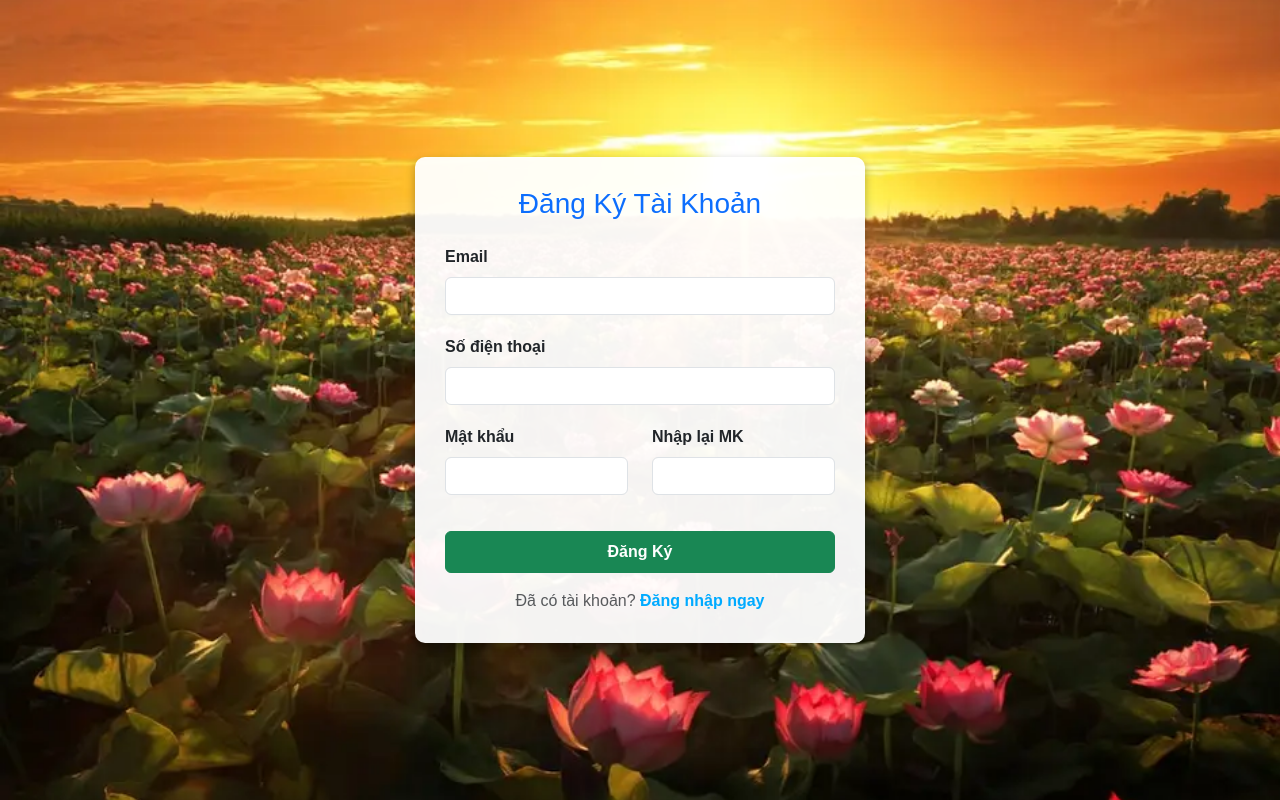
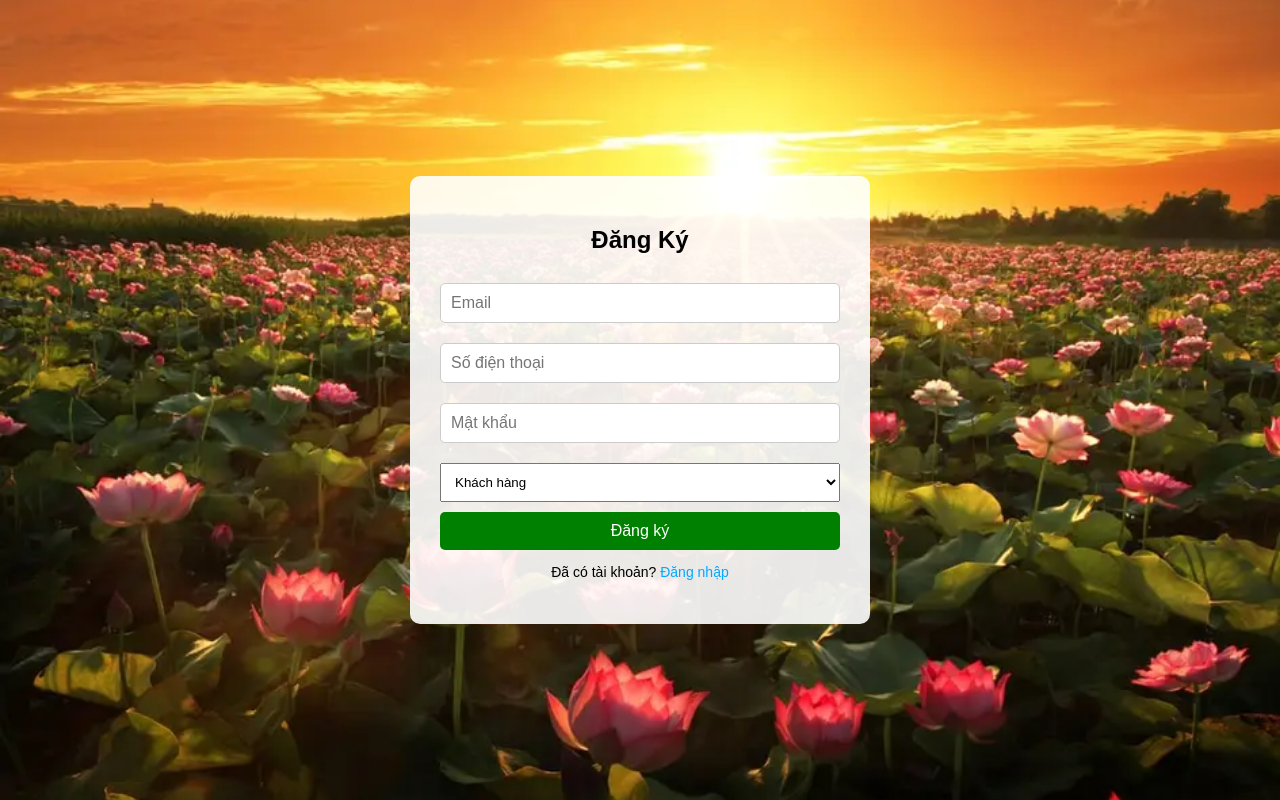
Before and after one commit to QuocViet0506/DoAnChuyenNganhCNTT, a PHP site: page /register.php in a window 1280 px wide. Run offline with PHP 8.4, Linux system fonts and the light colour scheme.

Commit message:
Update2911

```diff
--- a/register.php
+++ b/register.php
@@ -1,5 +1,6 @@
 <?php
 session_start();
+// ĐƯỜNG DẪN MỚI
 require_once 'config/db.php';
 require_once 'models/User.php';
 
@@ -8,133 +9,85 @@ if (isset($_SESSION['user_id'])) {
     exit();
 }
 
-// Tạo CSRF token
-if (empty($_SESSION['csrf_token'])) {
-    $_SESSION['csrf_token'] = bin2hex(random_bytes(24));
-}
+$error = '';
+if ($_SERVER['REQUEST_METHOD'] === 'POST') {
+    $email = $_POST['email'];
+    $password = $_POST['password'];
+    $phone = $_POST['phone'];
+    $role = $_POST['role'];
 
-$errors = [];
-$old = ['email' => '', 'phone' => ''];
-
-if ($_SERVER['REQUEST_METHOD'] === 'POST') {
-    // Check CSRF
-    if (empty($_POST['csrf_token']) || !hash_equals($_SESSION['csrf_token'], $_POST['csrf_token'])) {
-        $errors[] = 'Lỗi bảo mật. Vui lòng thử lại.';
-    }
-
-    $email = trim($_POST['email'] ?? '');
-    $password = $_POST['password'] ?? '';
-    $password_confirm = $_POST['password_confirm'] ?? '';
-    $phone = trim($_POST['phone'] ?? '');
-
-    $old['email'] = $email;
-    $old['phone'] = $phone;
-
-    // Validate cơ bản
-    if (empty($email) || empty($password) || empty($phone)) {
-        $errors[] = 'Vui lòng điền đầy đủ thông tin.';
-    } elseif (!filter_var($email, FILTER_VALIDATE_EMAIL)) {
-        $errors[] = 'Email không hợp lệ.';
-    } elseif (mb_strlen($password) < 6) {
-        $errors[] = 'Mật khẩu phải từ 6 ký tự trở lên.';
-    } elseif ($password !== $password_confirm) {
-        $errors[] = 'Mật khẩu xác nhận không khớp.';
+    if (User::emailExists($pdo, $email)) {
+        $error = "Email đã tồn tại!";
     } else {
-        // Kiểm tra email trùng lặp qua Model
-        if (User::emailExists($pdo, $email)) {
-            $errors[] = 'Email này đã được sử dụng.';
+        if (User::register($pdo, $email, $password, $phone, $role)) {
+            header("Location: login.php"); // Chuyển sang file login ngay bên cạnh
+            exit();
         } else {
-            // Đăng ký qua Model
-            if (User::register($pdo, $email, $password, $phone, 'customer')) {
-                $_SESSION['success_message'] = "Đăng ký thành công! Bạn có thể đăng nhập ngay.";
-                // Reset token
-                unset($_SESSION['csrf_token']);
-                header('Location: login.php');
-                exit();
-            } else {
-                $errors[] = 'Lỗi hệ thống, vui lòng thử lại sau.';
-            }
+            $error = "Đăng ký thất bại!";
         }
     }
 }
 ?>
+
 <!DOCTYPE html>
 <html lang="vi">
 
 <head>
     <meta charset="UTF-8">
-    <title>Đăng Ký - Đồng Tháp Tour</title>
-    <link href="https://cdn.jsdelivr.net/npm/bootstrap@5.3.0/dist/css/bootstrap.min.css" rel="stylesheet">
+    <title>Đăng Ký</title>
     <link rel="stylesheet" href="assets/css/style.css">
     <style>
     body {
         background: url('assets/images/background.jpg') no-repeat center center fixed;
         background-size: cover;
-        min-height: 100vh;
         display: flex;
         align-items: center;
         justify-content: center;
+        height: 100vh;
     }
 
-    .register-container {
-        background: rgba(255, 255, 255, 0.95);
+    .register-box {
+        background: rgba(255, 255, 255, 0.9);
         padding: 30px;
         border-radius: 10px;
+        width: 400px;
+        text-align: center;
+    }
+
+    input,
+    select {
         width: 100%;
-        max-width: 450px;
-        margin: 20px;
-        box-shadow: 0 4px 10px rgba(0, 0, 0, 0.3);
+        padding: 10px;
+        margin: 10px 0;
+        box-sizing: border-box;
+    }
+
+    button {
+        width: 100%;
+        padding: 10px;
+        background: green;
+        color: white;
+        border: none;
+        cursor: pointer;
     }
     </style>
 </head>
 
 <body>
-    <div class="register-container">
-        <h3 class="text-center text-primary mb-4">Đăng Ký Tài Khoản</h3>
-
-        <?php if (!empty($errors)): ?>
-        <div class="alert alert-danger">
-            <ul class="mb-0 ps-3">
-                <?php foreach ($errors as $e): ?>
-                <li><?php echo htmlspecialchars($e); ?></li>
-                <?php endforeach; ?>
-            </ul>
-        </div>
-        <?php endif; ?>
-
+    <div class="register-box">
+        <h2>Đăng Ký</h2>
+        <?php if ($error) echo "<p style='color:red'>$error</p>"; ?>
         <form method="POST">
-            <input type="hidden" name="csrf_token" value="<?php echo htmlspecialchars($_SESSION['csrf_token']); ?>">
-
-            <div class="mb-3">
-                <label class="form-label fw-bold">Email</label>
-                <input type="email" name="email" class="form-control" required
-                    value="<?php echo htmlspecialchars($old['email']); ?>">
-            </div>
-
-            <div class="mb-3">
-                <label class="form-label fw-bold">Số điện thoại</label>
-                <input type="text" name="phone" class="form-control" required
-                    value="<?php echo htmlspecialchars($old['phone']); ?>">
-            </div>
-
-            <div class="row">
-                <div class="col-md-6 mb-3">
-                    <label class="form-label fw-bold">Mật khẩu</label>
-                    <input type="password" name="password" class="form-control" required>
-                </div>
-                <div class="col-md-6 mb-3">
-                    <label class="form-label fw-bold">Nhập lại MK</label>
-                    <input type="password" name="password_confirm" class="form-control" required>
-                </div>
-            </div>
-
-            <button type="submit" class="btn btn-success w-100 py-2 fw-bold">Đăng Ký</button>
+            <input type="email" name="email" placeholder="Email" required>
+            <input type="text" name="phone" placeholder="Số điện thoại" required>
+            <input type="password" name="password" placeholder="Mật khẩu" required>
+            <select name="role">
+                <option value="customer">Khách hàng</option>
+                <option value="guide">Hướng dẫn viên</option>
+            </select>
+            <button type="submit">Đăng ký</button>
         </form>
-
-        <div class="text-center mt-3">
-            <span class="text-muted">Đã có tài khoản?</span>
-            <a href="login.php" class="fw-bold text-decoration-none">Đăng nhập ngay</a>
-        </div>
+        <p>Đã có tài khoản? <a href="login.php">Đăng nhập</a></p>
     </div>
 </body>
 
--- a/views/shared/header.php
+++ b/views/shared/header.php
@@ -69,8 +69,8 @@ $avatar = isset($_SESSION['anh_dai_dien']) && !empty($_SESSION['anh_dai_dien'])
                         </ul>
                     </div>
                     <?php else: ?>
-                    <a href="views/auth/login.php" class="btn btn-light btn-sm fw-bold">Đăng Nhập</a>
-                    <a href="views/auth/register.php" class="btn btn-outline-light btn-sm">Đăng Ký</a>
+                    <a href="login.php" class="btn btn-light btn-sm fw-bold">Đăng Nhập</a>
+                    <a href="register.php" class="btn btn-outline-light btn-sm">Đăng Ký</a>
                     <?php endif; ?>
                 </div>
             </div>
```
Also changed, not shown: login.php (+40 -50 lines), views/auth/forgot_password.php (deleted, +0 -63 lines), views/auth/login.php (deleted, +0 -48 lines), views/auth/register.php (deleted, +0 -64 lines).
